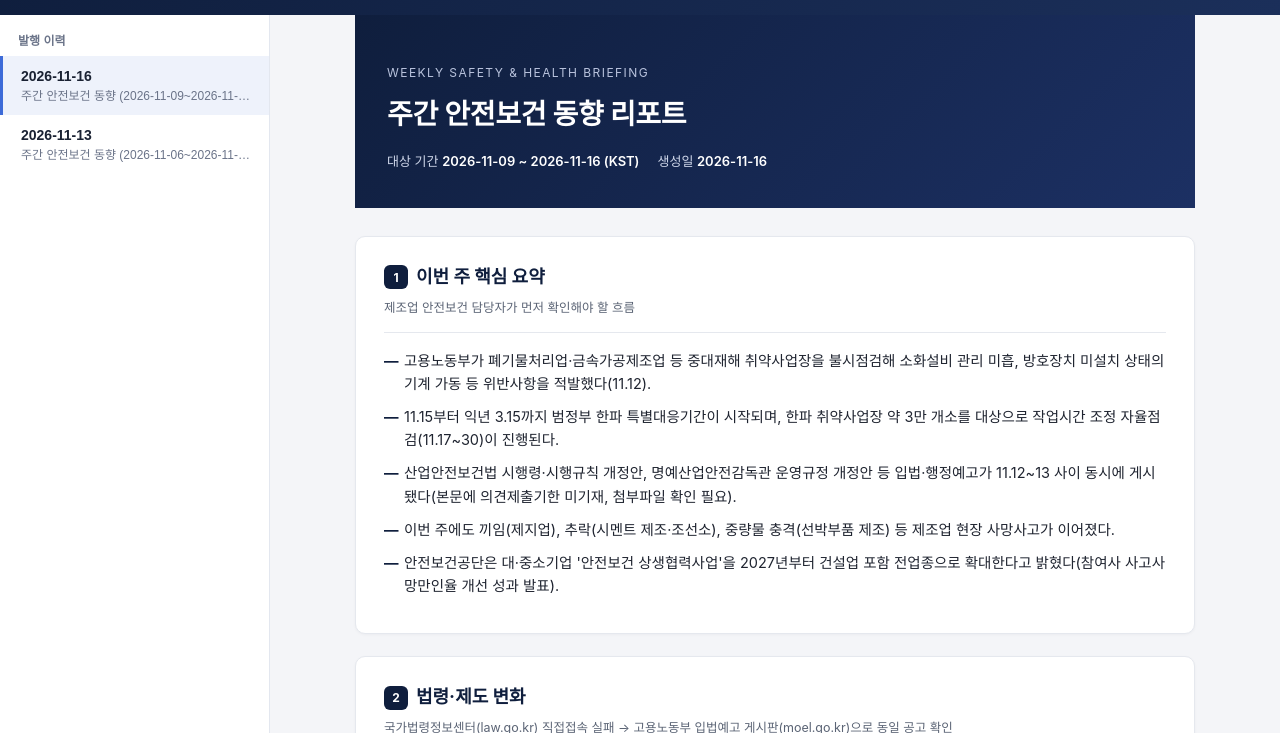
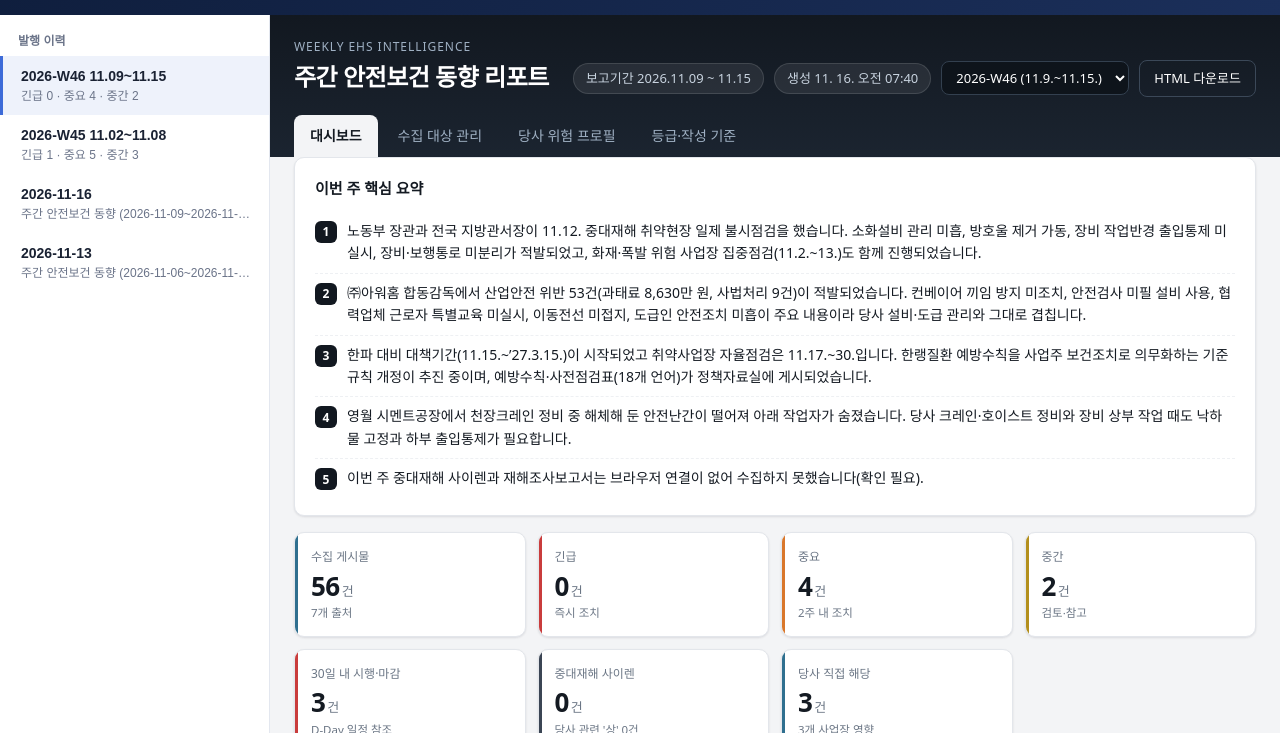
Before and after one commit to hans805/safety-weekly, a plain HTML site: page docs/index.html in a window 1280 px wide. Shown: the part 67-800 px from the top of the page. Drawn offline with Linux system fonts and the light colour scheme; a web font is replaced by a local one.

Commit message:
Add files via upload

```diff
--- a/docs/index.html
+++ b/docs/index.html
@@ -49,7 +49,7 @@
   var list = document.getElementById("list");
   var view = document.getElementById("view");
   var openLink = document.getElementById("open");
-  var FILE_RE = /^\d{4}-\d{2}-\d{2}\.html$/;   // 허용 파일명만 사용 (경로 조작 방지)
+  var FILE_RE = /^\d{4}-(W\d{2}|\d{2}-\d{2})\.html$/;   // 허용 파일명만 사용 (경로 조작 방지)
   var frame = null, buttons = [];
 
   function showEmpty(msg) {
@@ -66,7 +66,7 @@
       view.textContent = "";
       frame = document.createElement("iframe");
       frame.title = "주간 리포트";
-      frame.setAttribute("sandbox", "allow-popups allow-popups-to-escape-sandbox");
+      frame.setAttribute("sandbox", "allow-scripts allow-downloads allow-popups allow-popups-to-escape-sandbox");
       view.appendChild(frame);
     }
     frame.src = src;
@@ -81,13 +81,20 @@
       items = (Array.isArray(items) ? items : []).filter(function (i) {
         return i && typeof i.file === "string" && FILE_RE.test(i.file);
       });
+      // 주차형(상세 대시보드) 리포트를 먼저, 그다음 날짜형(단순형) 리포트
+      var isWeek = function (i) { return /W\d{2}\.html$/.test(i.file); };
+      var key = function (i) { return String(i.id || i.date || i.file); };
+      items.sort(function (a, b) {
+        if (isWeek(a) !== isWeek(b)) return isWeek(a) ? -1 : 1;
+        return key(b) < key(a) ? -1 : key(b) > key(a) ? 1 : 0;
+      });
       if (!items.length) { showEmpty("아직 발행된 리포트가 없습니다.\n첫 자동 실행 후 표시됩니다."); return; }
       var frag = document.createDocumentFragment();
       items.forEach(function (item) {
         var b = document.createElement("button");
         var t = document.createElement("b");
         var s = document.createElement("small");
-        t.textContent = String(item.date || item.file.slice(0, 10));
+        t.textContent = String(item.id || item.date || item.file.slice(0, 10)) + (item.from ? "  " + String(item.from).slice(5).replace("-", ".") + "~" + String(item.to || "").slice(5).replace("-", ".") : "");
         s.textContent = String(item.title || "");
         b.appendChild(t); b.appendChild(s);
         b.addEventListener("click", function () { select(item, b); });
--- a/docs/reports/2026-W46.html
+++ b/docs/reports/2026-W46.html
@@ -164,7 +164,7 @@ footer{color:var(--mute);font-size:12px;text-align:center;padding:20px 0 40px}
   <div class="wrap">
     <div class="top-row">
       <div class="brand">
-        <small>원익피앤이 안전환경팀 · WEEKLY EHS INTELLIGENCE</small>
+        <small>WEEKLY EHS INTELLIGENCE</small>
         <h1>주간 안전보건 동향 리포트</h1>
       </div>
       <div class="meta">
```
Also changed, not shown: docs/reports/2026-W45.html (+1 -1 lines).
